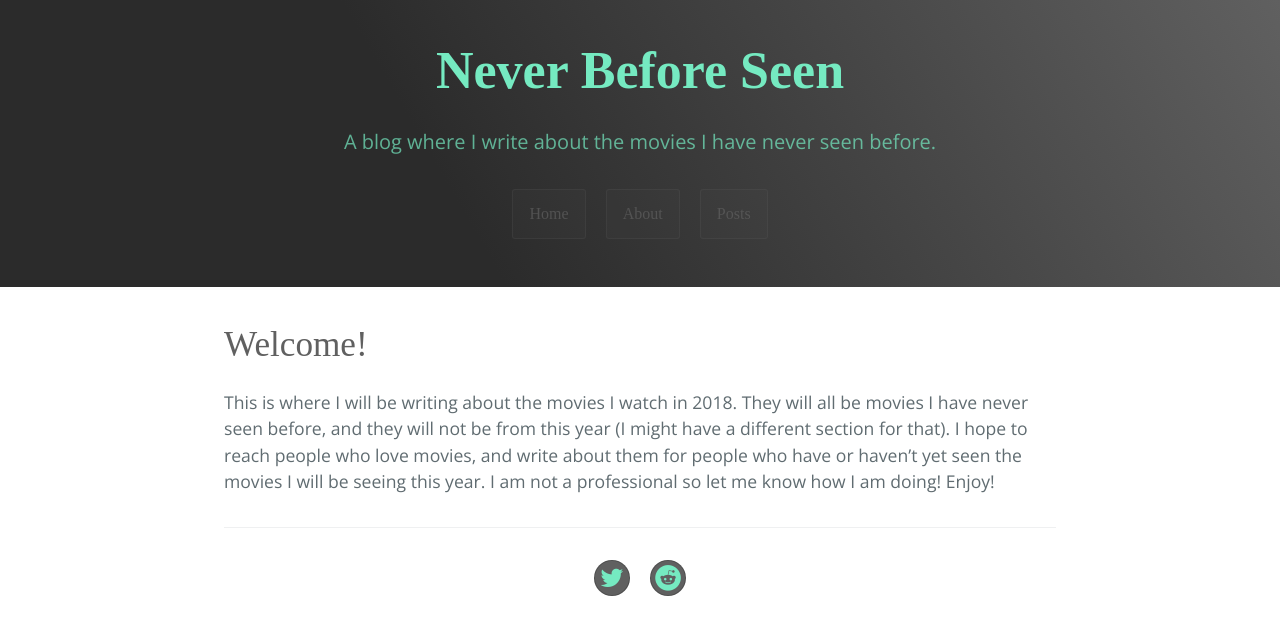
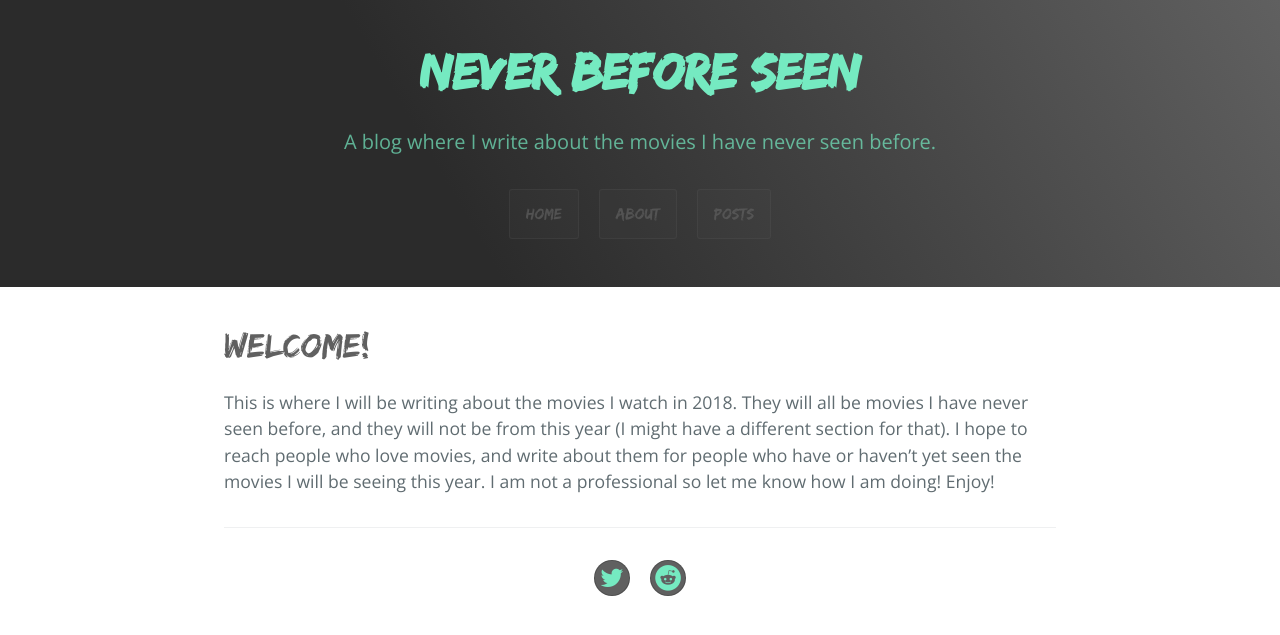
Before and after one commit to macolby42/macolby42.github.io, a Jekyll site: the page built from index.md, in a window 1280 px wide. Shown: the top 635 px of the page. Built offline with Jekyll 4.4.1, drawn with Linux system fonts in a browser that asks for light colours; nearby versions of some CDN libraries; comment, search, counter and statistics services are not loaded.

Commit message:
Fixed the font problem.

```diff
--- a/_layouts/default.html
+++ b/_layouts/default.html
@@ -11,7 +11,7 @@
     <link rel="stylesheet" href="{{ '/assets/css/style.css' | relative_url }}">
     <link rel="stylesheet" href="{{ '/assets/css/bootstrap-social.css' | relative_url }}">
     <link rel="stylesheet" href="{{ '/assets/css/fontawesome.css' | relative_url }}">
-    <link rel="shortcut icon" href="favicon.ico" />
+    <link rel="shortcut icon" href="{{ '/favicon.ico' | relative_url }}" />
 
   </head>
   <body>
--- a/_sass/jekyll-theme-cayman.scss
+++ b/_sass/jekyll-theme-cayman.scss
@@ -20,12 +20,10 @@
   }
 }
 
-@mixin embed-font($edo){
-    @font-face{
-      font-family: $edo;
-      src: url('assets/fonts/edo.ttf') format('truetype')
-    }
-};
+@font-face{
+  font-family: edo;
+  src: url('/assets/fonts/edo.ttf');
+}
 
 * {
   box-sizing: border-box;
```
